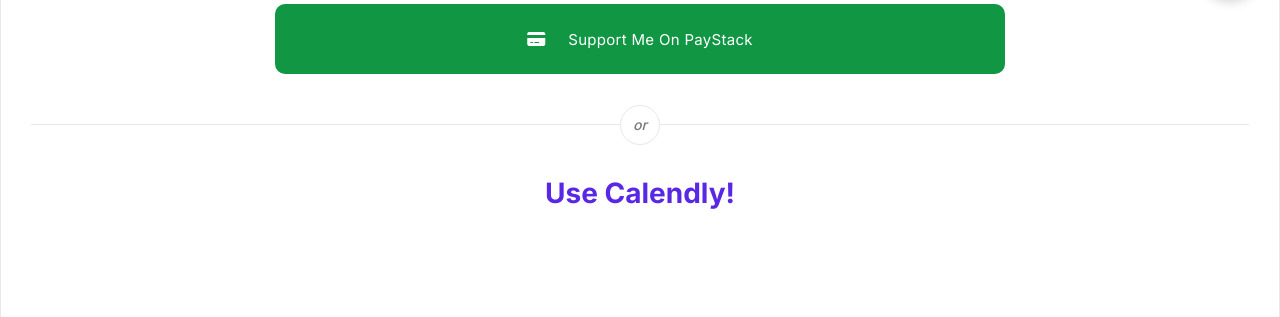
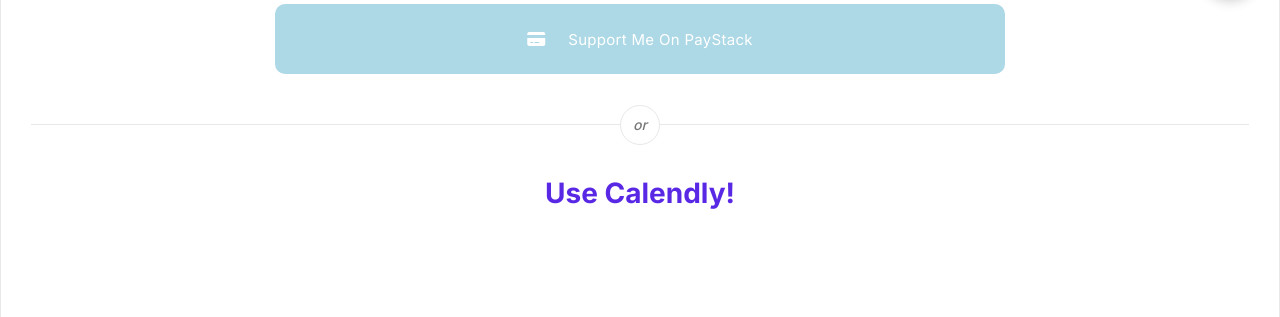
Before and after one commit to mcObd/template1, a plain HTML site: page connect.html in a window 1280 px wide. Shown: the part 783-1100 px from the top of the page. Drawn offline with nearby package versions, Linux system fonts and the light colour scheme; a script that the page names is missing.

Commit message:
Add PayStack link styling to social media section

```diff
--- a/CSS/style.css
+++ b/CSS/style.css
@@ -1668,6 +1668,10 @@
 .user-form-social li a.github {
   background-color: #333;
 }
+.user-form-social li a.paystack {
+  background-color: lightblue;
+}
+
 
 
 
```
